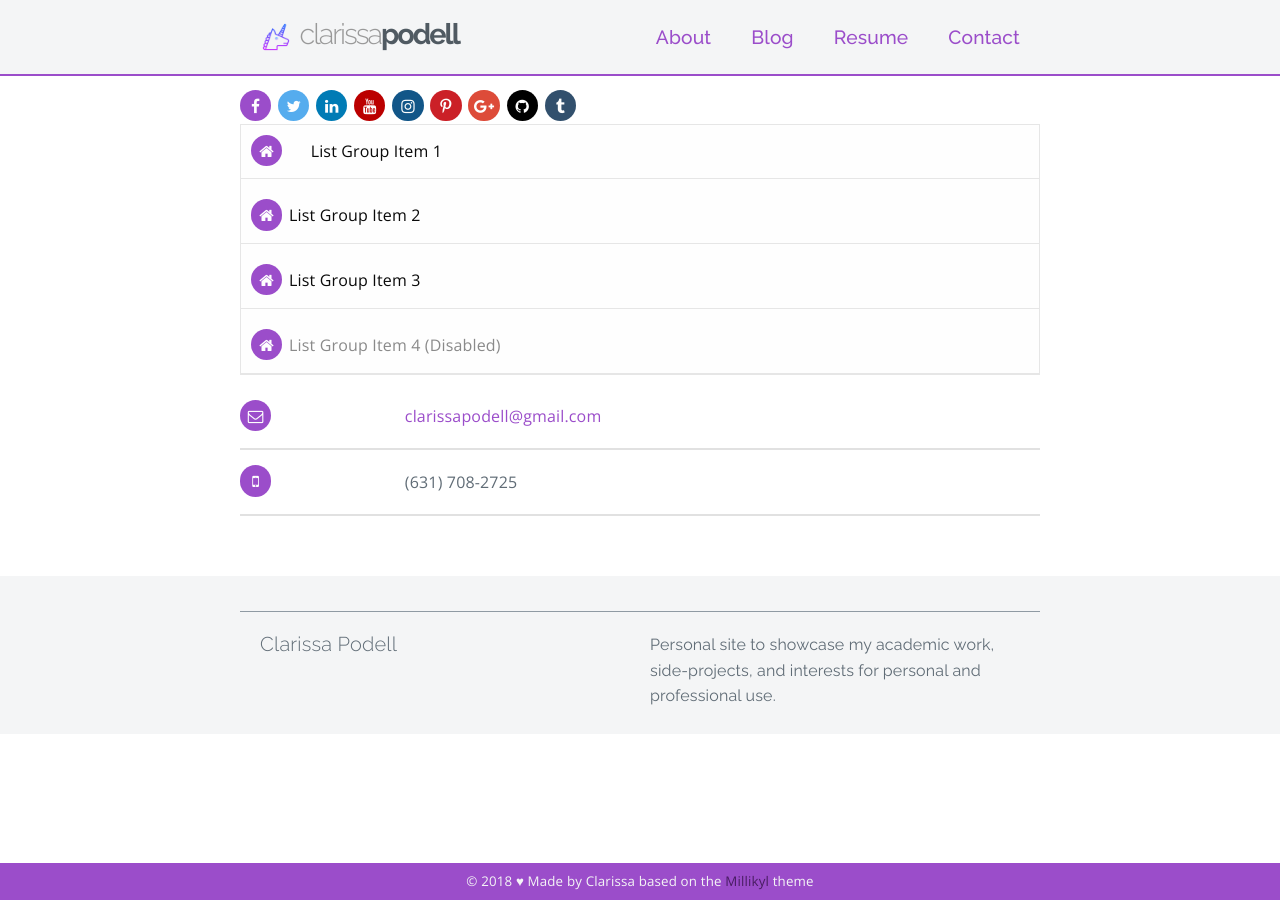
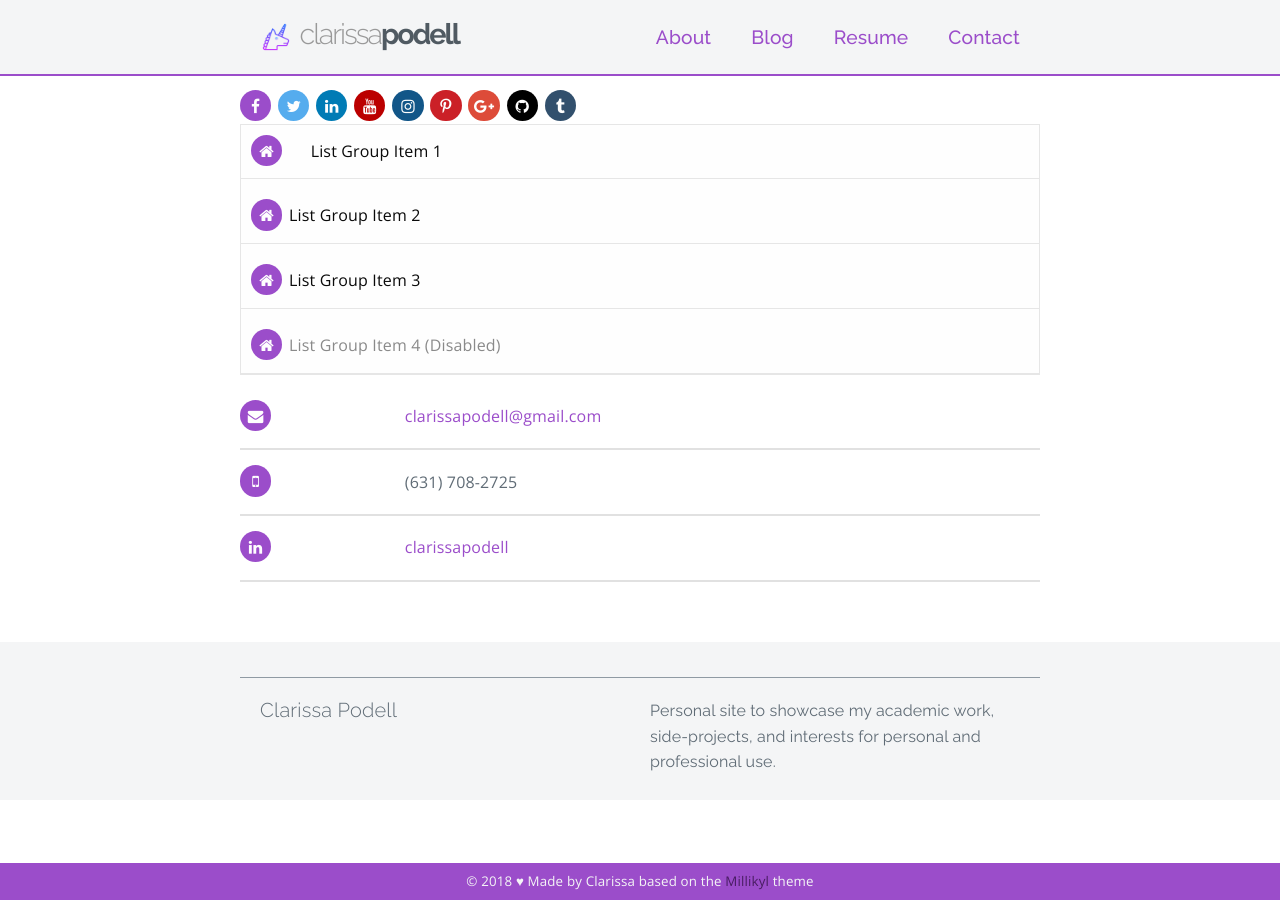
Before and after one commit to c1arissa/c1arissa.github.io, a Jekyll site: the page built from contact.md, in a window 1280 px wide and 900 px high, scrolled down 625 px. Built offline with Jekyll 4.4.1, drawn with Linux system fonts in a browser that asks for light colours; nearby versions of some CDN libraries; a style sheet for code colours, icons or effects is not loaded.

Commit message:
Update contact.md

```diff
--- a/contact.md
+++ b/contact.md
@@ -229,13 +229,17 @@ permalink: /contact/
 <table>
   <tbody>
     <tr>
-      <td><i class="fa fa-envelope-o social-button"></i></td>
+      <td><i class="fa fa-envelope social-button"></i></td>
       <td><a href="mailto:{{ site.email }}">{{ site.email }}</a></td>
     </tr>
     <tr>
       <td><i class="fa fa-mobile social-button"></i></td>
       <td>(631) 708-2725</td>
     </tr>
+    <tr>
+      <td><i class="fa fa-linkedin social-button"></i></td>
+      <td><a href="https://www.linkedin.com/in/{{ site.linkedin }}/">{{ site.linkedin }}</a></td>
+    </tr>
   </tbody>
 </table>
 </div>
```
